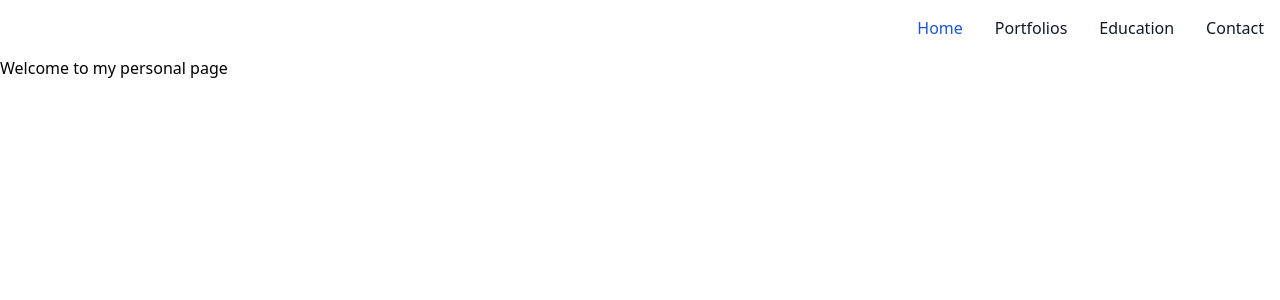
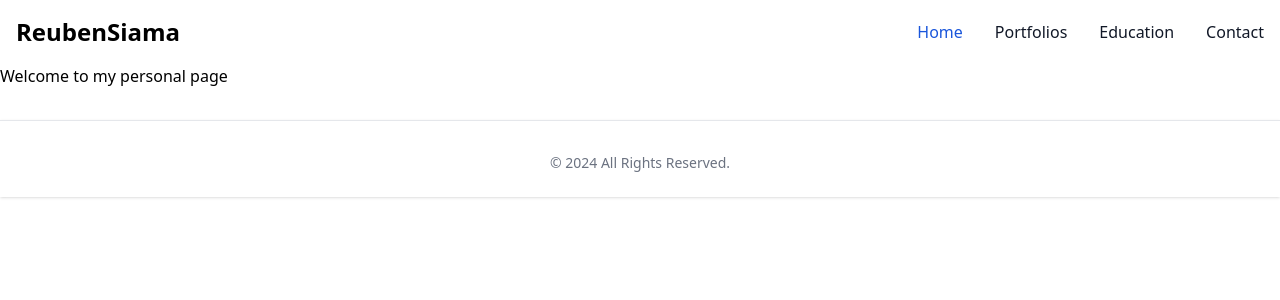
Before and after one commit to ReubenSiama/cv, a Laravel app: page / in a window 1280 px wide. Shown: the top 300 px of the page. Run offline with Laravel 12, Linux system fonts and the light colour scheme; style sheets or scripts are compiled from the project's sources.

Commit message:
navbar, footer & layout

```diff
--- /dev/null
+++ b/resources/views/layouts/footer.blade.php
@@ -0,0 +1,4 @@
+<footer class="bg-white shadow dark:bg-gray-900">
+    <hr class="my-6 border-gray-200 sm:mx-auto dark:border-gray-700 lg:my-8" />
+    <span class="block pb-6 text-sm text-gray-500 sm:text-center dark:text-gray-400">© {{ date('Y') }} All Rights Reserved.</span>
+</footer>
--- a/resources/views/layouts/main.blade.php
+++ b/resources/views/layouts/main.blade.php
@@ -10,5 +10,6 @@
 <body>
     @include('layouts.navbar')
     @yield('content')
+    @include('layouts.footer')
 </body>
 </html>
--- a/resources/views/layouts/navbar.blade.php
+++ b/resources/views/layouts/navbar.blade.php
@@ -3,7 +3,10 @@
     $inactive = 'block py-2 px-3 text-gray-900 rounded hover:bg-gray-100 md:hover:bg-transparent md:border-0 md:hover:text-blue-700 md:p-0 dark:text-white md:dark:hover:text-blue-500 dark:hover:bg-gray-700 dark:hover:text-white md:dark:hover:bg-transparent';
 @endphp
 <nav class="bg-white border-gray-200 dark:bg-gray-900">
-    <div class="max-w-screen-xl flex flex-wrap items-center justify-end mx-auto p-4">
+    <div class="max-w-screen-xl flex flex-wrap items-center justify-between mx-auto p-4">
+      <a href="{{ route('home') }}" class="flex items-center space-x-3 rtl:space-x-reverse">
+        <span class="self-center text-2xl font-semibold whitespace-nowrap dark:text-white">ReubenSiama</span>
+      </a>
       <button data-collapse-toggle="navbar-default" type="button" class="inline-flex items-center p-2 w-10 h-10 justify-center text-sm text-gray-500 rounded-lg md:hidden hover:bg-gray-100 focus:outline-none focus:ring-2 focus:ring-gray-200 dark:text-gray-400 dark:hover:bg-gray-700 dark:focus:ring-gray-600" aria-controls="navbar-default" aria-expanded="false">
           <span class="sr-only">Open main menu</span>
           <svg class="w-5 h-5" aria-hidden="true" xmlns="http://www.w3.org/2000/svg" fill="none" viewBox="0 0 17 14">
```
